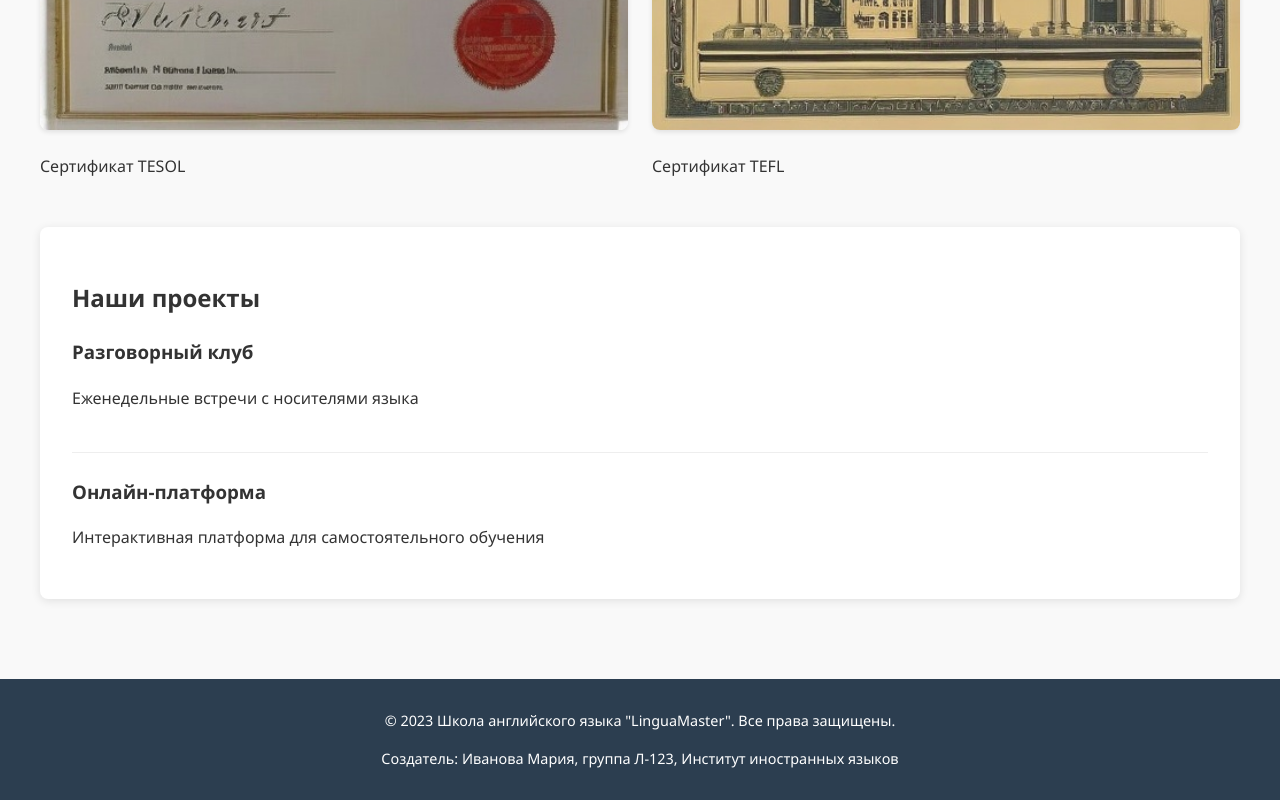
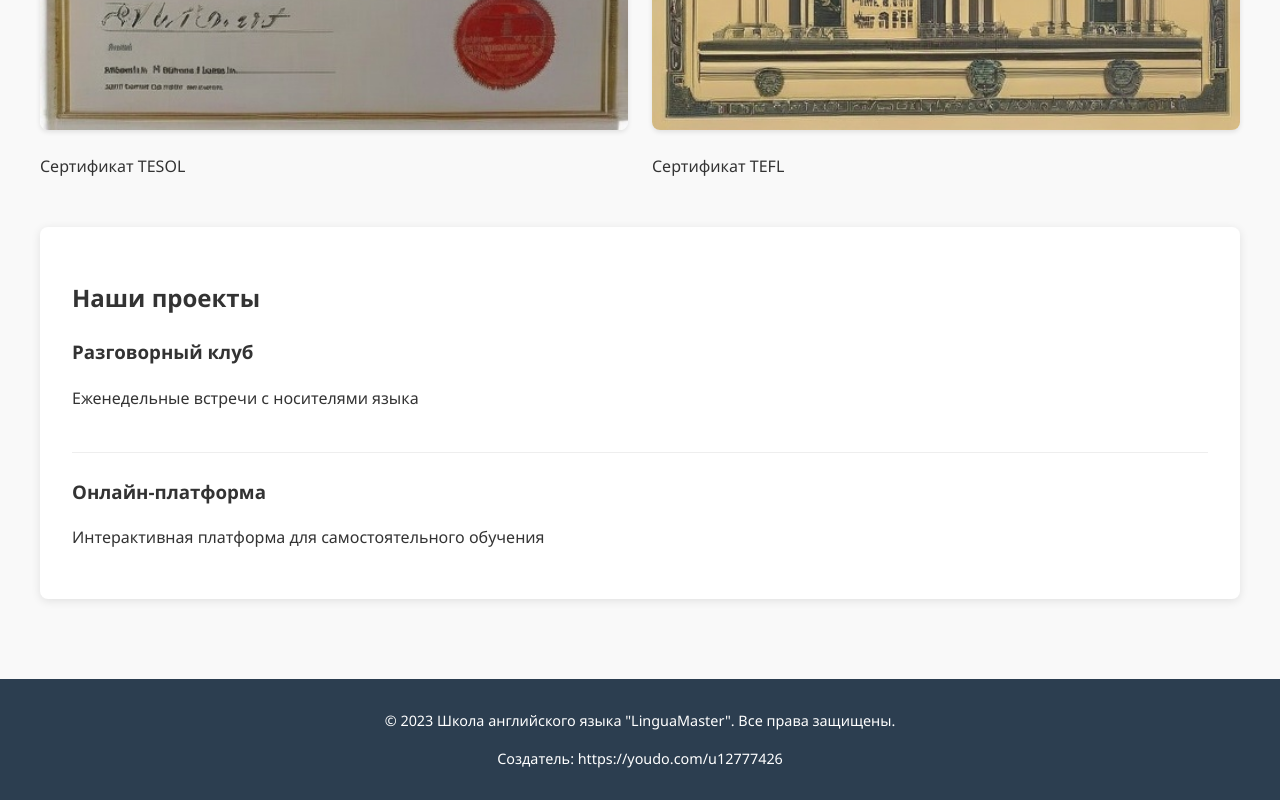
Before and after one commit to PavelVNazarov/en_translator_school, a plain HTML site: page docs/portfolio.html in a window 1280 px wide. Shown: the part 1021-1821 px from the top of the page. Drawn offline with Linux system fonts and the light colour scheme.

Commit message:
Update portfolio.html

```diff
--- a/docs/portfolio.html
+++ b/docs/portfolio.html
@@ -77,7 +77,7 @@
 
     <footer>
         <p>&copy; 2023 Школа английского языка "LinguaMaster". Все права защищены.</p>
-        <p>Создатель: Иванова Мария, группа Л-123, Институт иностранных языков</p>
+        <p>Создатель: https://youdo.com/u12777426</p>
     </footer>
 
     <script src="static/js/script.js"></script>
```
